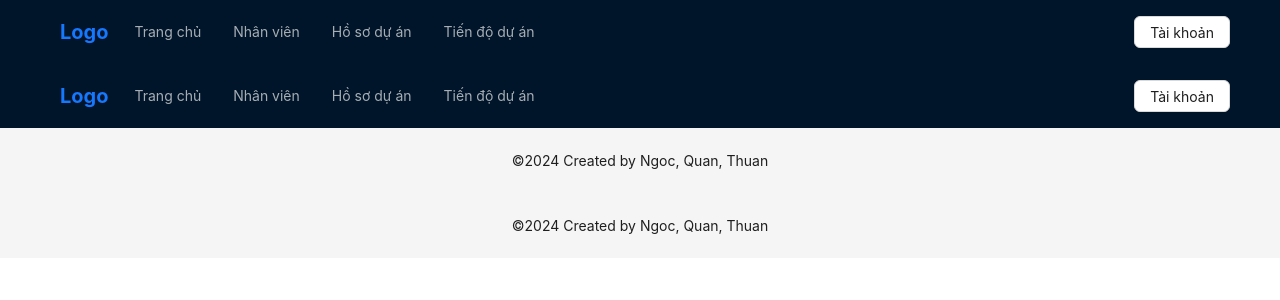
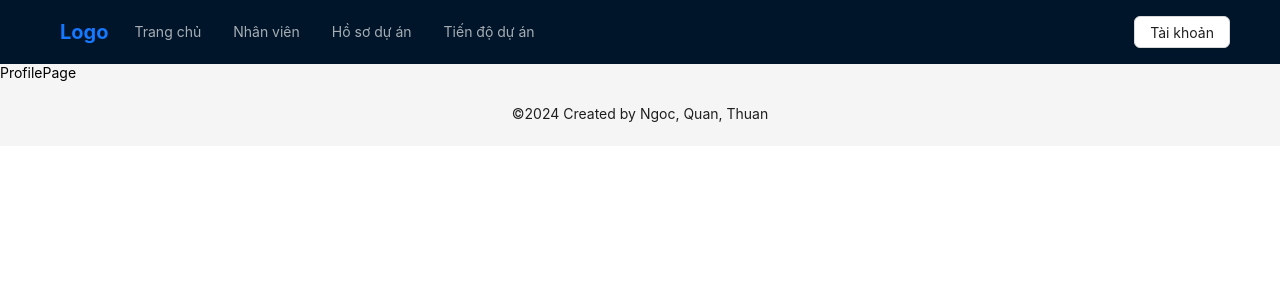
Before and after one commit to HongNgoc1408/QuanLyTienDoDuAn_Frontend, a React (Create React App) app: page /profile in a window 1280 px wide. Shown: the top 300 px of the page. Built offline with nearby package versions, Linux system fonts and the light colour scheme.

Commit message:
commit 1

```diff
--- a/src/pages/ProfilePage/ProfilePage.js
+++ b/src/pages/ProfilePage/ProfilePage.js
@@ -1,17 +1,7 @@
-import { Layout } from "antd";
 import React from "react";
-import FooterComponent from "../../components/FooterComponent/FooterComponent";
-import HeaderComponent from "../../components/HeaderComponent/HeaderComponent";
 
 const ProfilePage = () => {
-  return (
-    <div>
-      <Layout>
-        <HeaderComponent />
-        <FooterComponent />
-      </Layout>
-    </div>
-  );
+  return <div>ProfilePage</div>;
 };
 
 export default ProfilePage;
```
